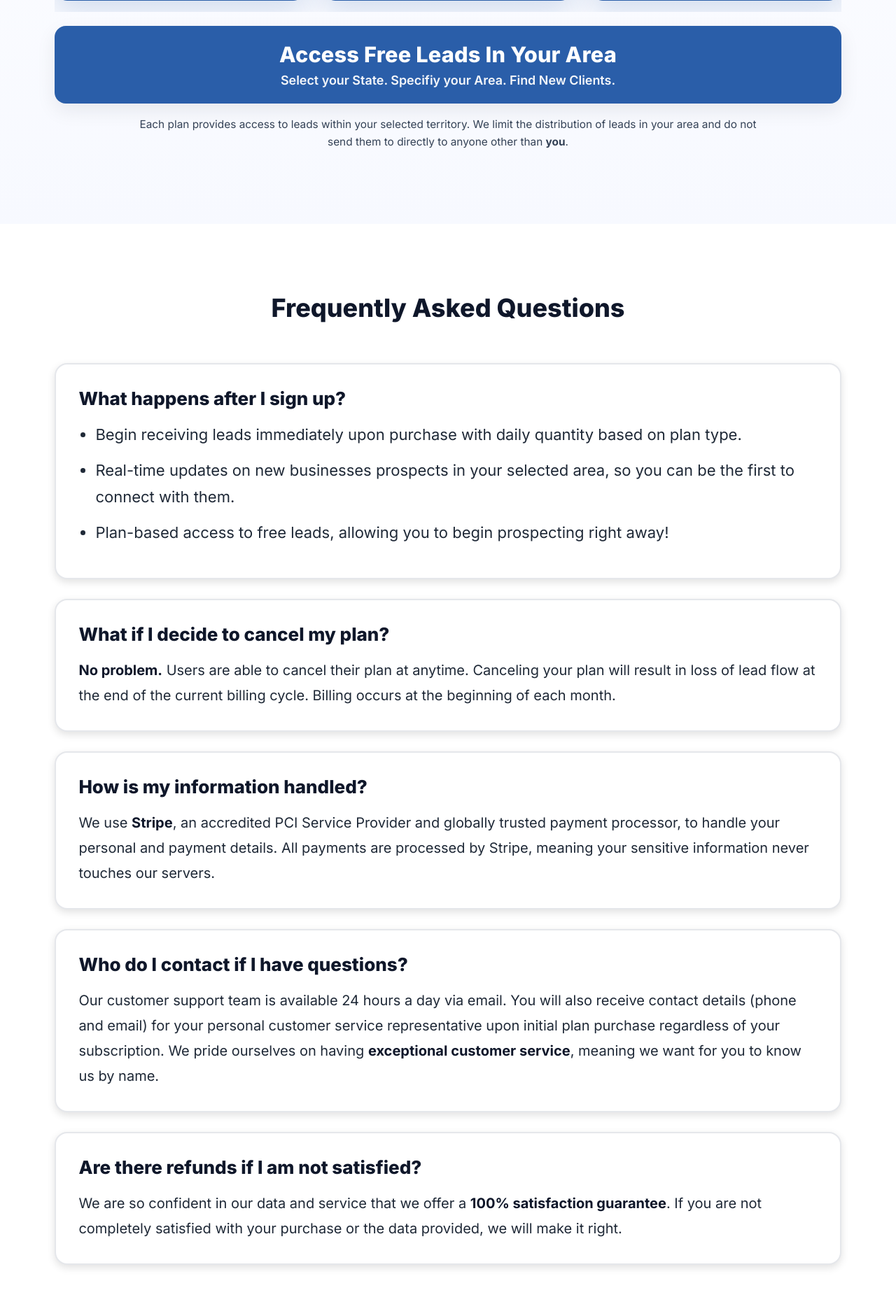
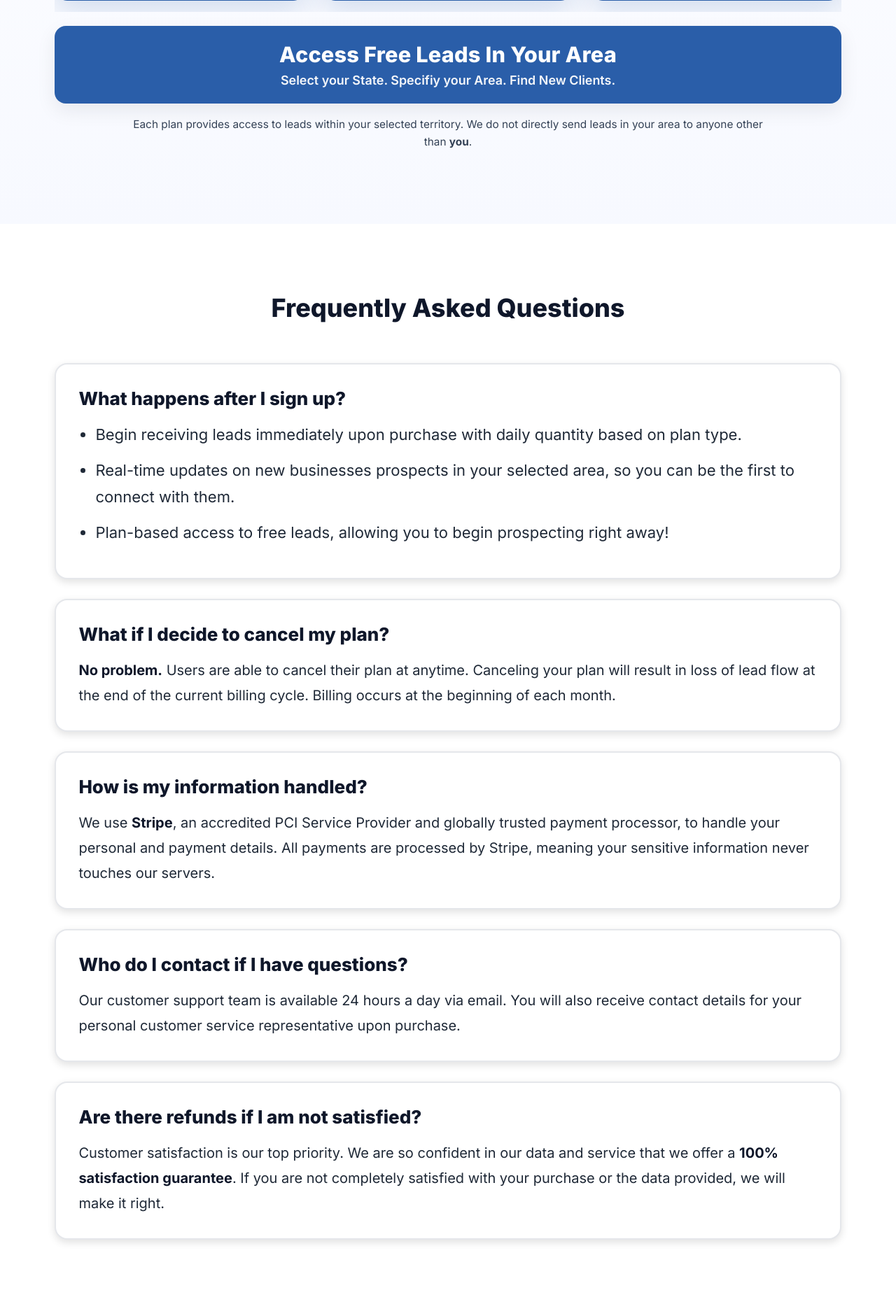
Before and after one commit to rileygiauque/mybusinessleadfinder, a Flask app: page / in a window 1280 px wide. Shown: the part 3226-5080 px from the top of the page at 70% size. Run offline with Flask 3, Linux system fonts and the light colour scheme; data that the repository does not hold is empty; parts of the project's set-up code (start-up, migrations or seed data) failed here and were passed over.

Commit message:
Update index.html

```diff
--- a/nbp/templates/index.html
+++ b/nbp/templates/index.html
@@ -1004,7 +1004,7 @@ document.addEventListener('DOMContentLoaded', () => {
   <div class="container">
     <h2>Reach New Business Owners In Your Area First</h2>
     <ul id="results-subtitle" class="results-subtitle">
-      <li>Thousands of fresh business owners become prospects daily</li>
+      <li>Hundreds of fresh business owners become prospects daily</li>
       <li>Get in front of prospects <strong>actively looking</strong> for accounting services</li>
       <li>Gain the advantage of <strong>consistent new leads</strong> and <strong>long-term growth</strong></li>
     </ul>
@@ -1178,7 +1178,7 @@ document.addEventListener('DOMContentLoaded', () => {
 </div>
 
       <p class="pricing-note">
-        Each plan provides access to leads within your selected territory. We limit the distribution of leads in your area and do not send them to directly to anyone other than <strong>you</strong>.
+        Each plan provides access to leads within your selected territory. We do not directly send leads in your area to anyone other than <strong>you</strong>.
       </p>
     </div>
   </div>
@@ -1223,7 +1223,7 @@ document.addEventListener('DOMContentLoaded', () => {
       <div class="faq-item">
         <h3 class="faq-question">Who do I contact if I have questions?</h3>
         <div class="faq-answer">
-          <p>Our customer support team is available 24 hours a day via email. You will also receive contact details (phone and email) for your personal customer service representative upon initial plan purchase regardless of your subscription. We pride ourselves on having <strong>exceptional customer service</strong>, meaning we want for you to know us by name.</p>
+          <p>Our customer support team is available 24 hours a day via email. You will also receive contact details for your personal customer service representative upon purchase.</p>
         </div>
       </div>
 
@@ -1231,7 +1231,7 @@ document.addEventListener('DOMContentLoaded', () => {
       <div class="faq-item">
         <h3 class="faq-question">Are there refunds if I am not satisfied?</h3>
         <div class="faq-answer">
-          <p>We are so confident in our data and service that we offer a <strong>100% satisfaction guarantee</strong>. If you are not completely satisfied with your purchase or the data provided, we will make it right.</p>
+          <p>Customer satisfaction is our top priority. We are so confident in our data and service that we offer a <strong>100% satisfaction guarantee</strong>. If you are not completely satisfied with your purchase or the data provided, we will make it right.</p>
         </div>
       </div>
 
@@ -1244,7 +1244,7 @@ document.addEventListener('DOMContentLoaded', () => {
   <div class="container" style="text-align:center">
     <p style="margin:.2rem 0;color:var(--ink-600)"><strong>© 2025 MyBusinessLeadFinder.com</strong></p>
     <p style="margin:.2rem 0;color:var(--ink-600)">
-      MyBusinessLeadFinder.com is a marketing and lead generation platform that collects and provides publicly available or third-party business information to subscribers. We do not guarantee the accuracy, completeness, or reliability of any leads or business opportunities provided. MyBusinessLeadFinder.com is not a CPA firm, tax advisor, financial institution, attorney, or business consultant, and does not offer professional advice, recommendations, or endorsements of any kind. Use of our services and any decisions based on the information provided are solely at the subscriber’s own risk. All rights reserved.</p>
+      MyBusinessLeadFinder.com is not a CPA firm, tax advisor, financial institution, attorney, or business consultant, and does not offer professional advice, recommendations, or endorsements of any kind. Use of our services and any decisions based on the information provided are solely at the subscriber’s own risk. All rights reserved.</p>
     <p style="margin:.2rem 0;color:var(--ink-600)">
       <a href="/privacy-policy" style="color:var(--ink-600);text-decoration:none"><strong>Privacy Policy   </strong></a> |
       <a href="/terms-of-service" style="color:var(--ink-600);text-decoration:none"><strong>   Terms of Service   </strong></a> |
```
